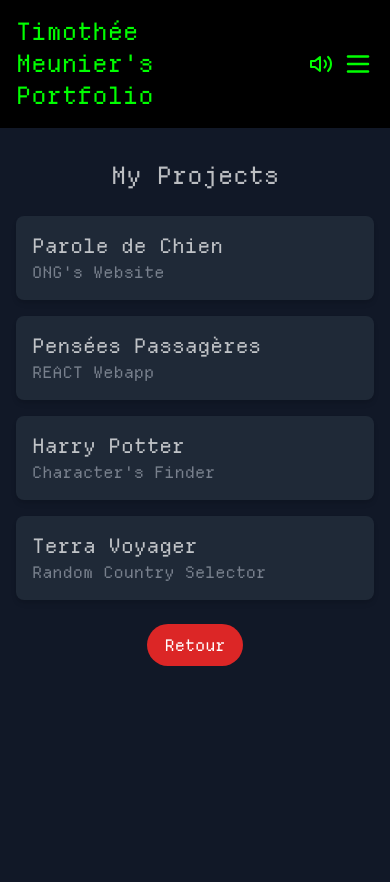
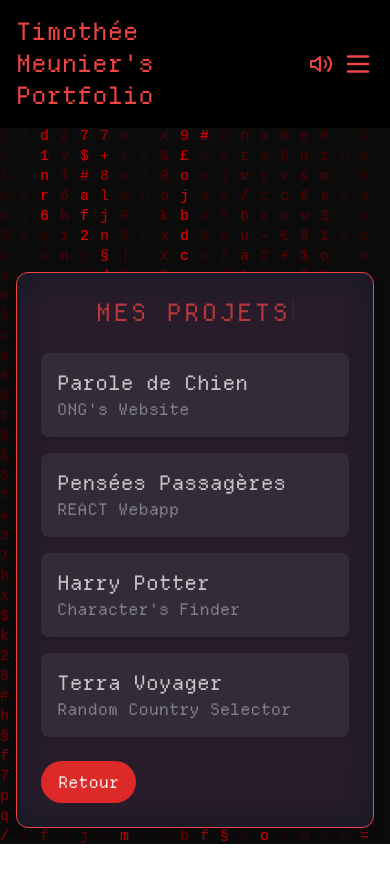
Before and after one commit to 0feeling/My-portfolio, a React (Vite) app: page /Projects-mobile in a window 390 px wide. Shown: the top 882 px of the page. Built offline with nearby package versions, Linux system fonts and the light colour scheme.

Commit message:
projectsMobile design

```diff
--- a/src/components/MatrixRainingCode.jsx
+++ b/src/components/MatrixRainingCode.jsx
@@ -17,7 +17,12 @@ const MatrixRainingCode = () => {
 
     // Définir la couleur selon la page actuelle
     let textColor = "#0f0"; // Vert par défaut
-    if (location.pathname === "/Projects") textColor = "#ff0000"; // Rouge
+    if (
+      location.pathname === "/Projects" ||
+      location.pathname === "/Projects-mobile"
+    ) {
+      textColor = "#ff0000"; // Rouge
+    }
     if (location.pathname === "/Spaceship") textColor = "#ffffff"; // Blanc
     if (location.pathname === "/Contact") textColor = "#1f51ff"; // Bleu
     if (location.pathname === "/Stack") textColor = "#fbbf24"; // Jaune
--- a/src/components/Navbar.jsx
+++ b/src/components/Navbar.jsx
@@ -16,6 +16,8 @@ const Navbar = () => {
   const getTextColor = () => {
     switch (location.pathname) {
       case "/Projects":
+        return "text-red-500";
+      case "/Projects-mobile":
         return "text-red-500";
       case "/Spaceship":
         return "text-white";
--- a/src/components/Projects.jsx
+++ b/src/components/Projects.jsx
@@ -93,7 +93,7 @@ const Projects = () => {
     },
     {
       title: "Terra Voyager",
-      description: "Random Country Celector",
+      description: "Random Country Selector",
       top: "8vh",
       bottom: "auto",
       left: "23vw",
--- a/src/components/ProjectsMobile.jsx
+++ b/src/components/ProjectsMobile.jsx
@@ -1,5 +1,6 @@
 import React from "react";
 import { useNavigate } from "react-router-dom";
+import TypingTitle from "./TypingTitle";
 
 const projects = [
   {
@@ -28,8 +29,14 @@ const ProjectsMobile = () => {
   const navigate = useNavigate();
 
   return (
-    <div className="min-h-screen bg-gray-900 text-white flex flex-col items-center p-4 space-y-6">
-      <h1 className="text-2xl font-bold mt-4">My Projects</h1>
+    <div className="min-h-screen flex items-center justify-center text-white px-4">
+      <div
+        className="w-full max-w-3xl p-6 bg-gray-900 rounded-xl shadow-lg border border-red-500 relative overflow-hidden
+                      before:absolute before:inset-0 before:bg-red-500 before:opacity-10 before:blur-lg"
+      >
+        <h1 className="text-2xl md:text-3xl font-extrabold text-red-500 text-center mb-6 tracking-widest uppercase">
+          <TypingTitle text="Mes Projets" />
+        </h1>
 
         <div className="w-full max-w-md space-y-4">
           {projects.map((project, index) => (
@@ -51,6 +58,7 @@ const ProjectsMobile = () => {
           Retour
         </button>
       </div>
+    </div>
   );
 };
 
```
Lines whose indentation alone changed are shown as unchanged.
